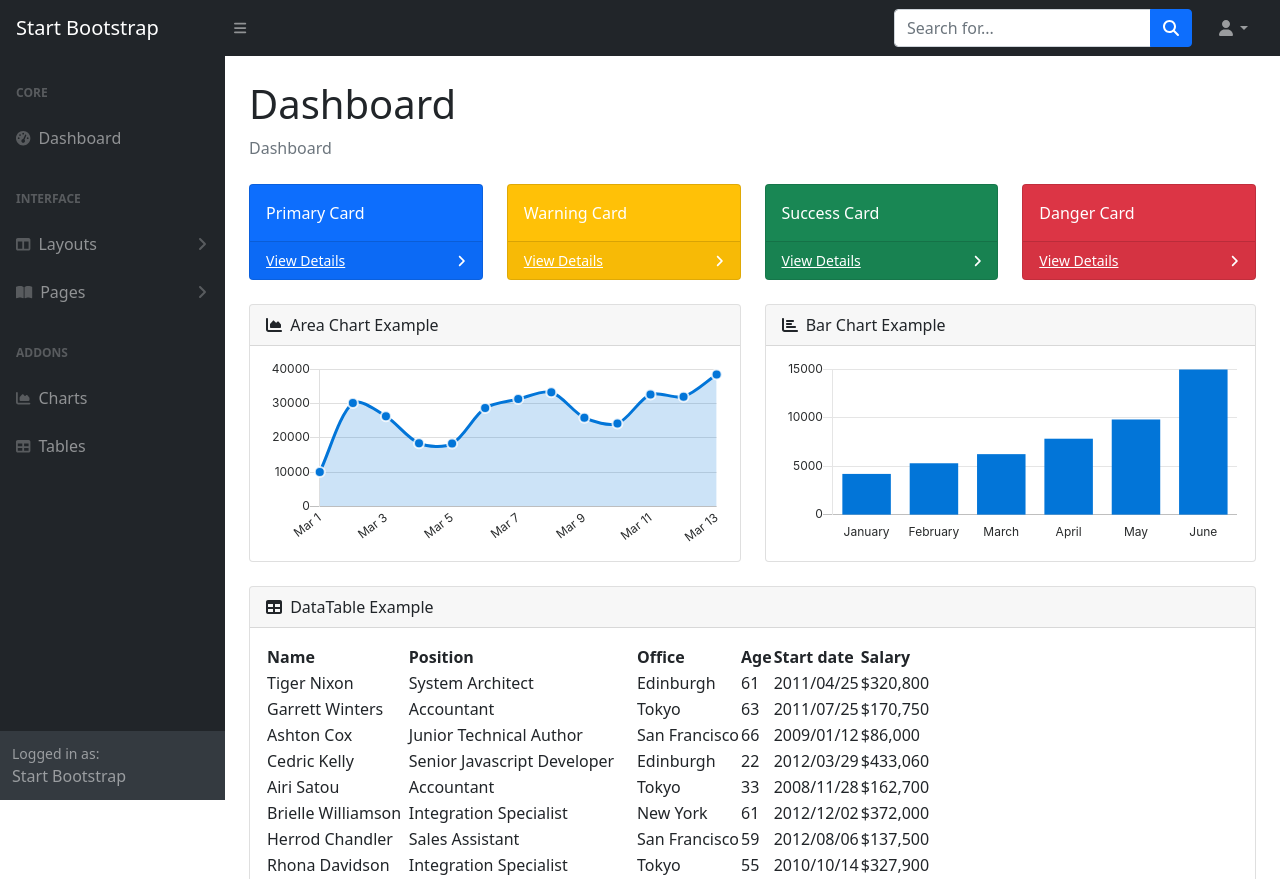
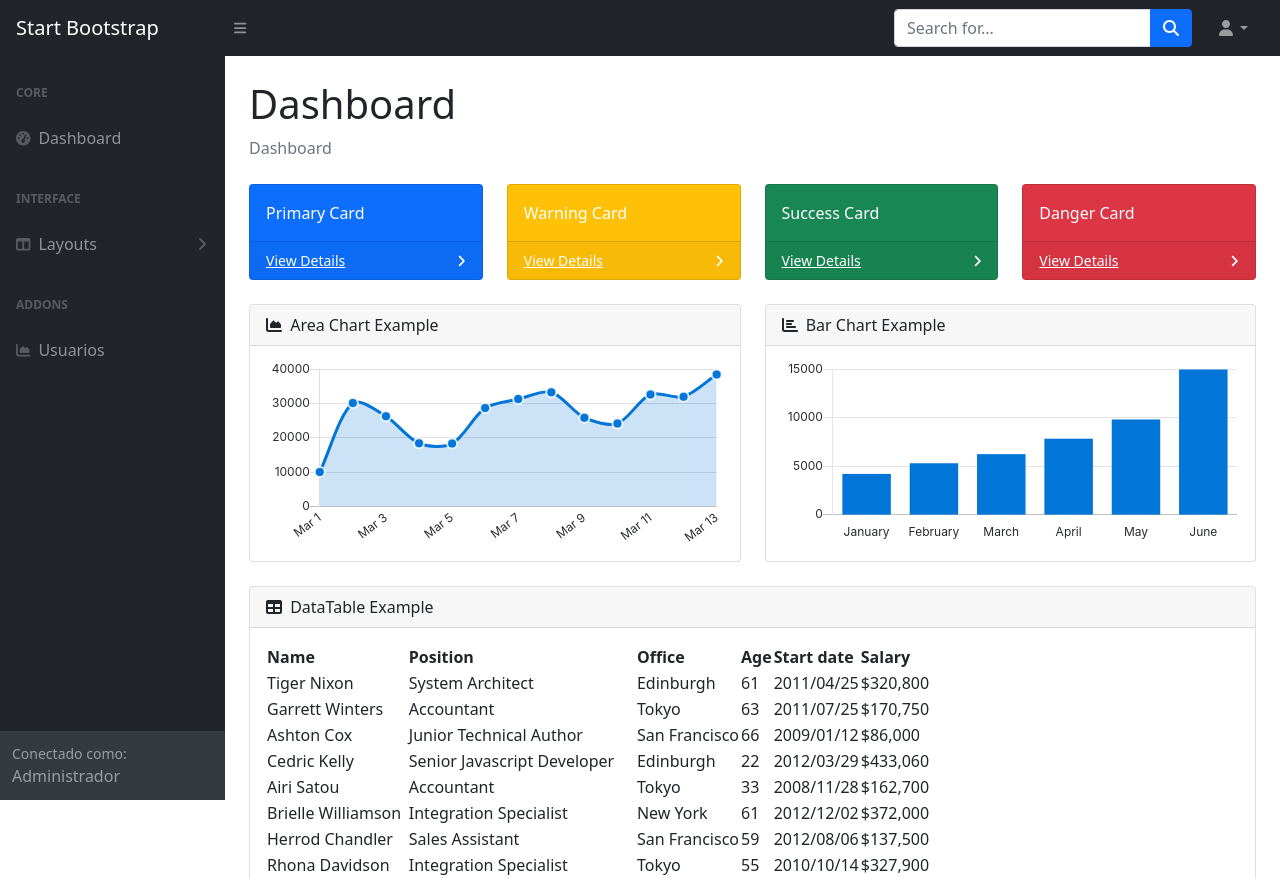
Before and after one commit to JeniferGomez/TiendaOnline_Veterinaria_TerraPet, a PHP site: page /TiendaOnline_Veterinaria_TerraPet/Views/admin/administracion/index.php in a window 1280 px wide. Shown: the top 879 px of the page. Run offline with PHP 8.4, Linux system fonts and the light colour scheme; some libraries are stand-ins or nearby versions.

Commit message:
usuarios

```diff
--- a/Views/admin/administracion/index.php
+++ b/Views/admin/administracion/index.php
@@ -1,5 +1,6 @@
 <!DOCTYPE html>
 <html lang="en">
+
 <head>
     <meta charset="utf-8" />
     <meta http-equiv="X-UA-Compatible" content="IE=edge" />
@@ -10,7 +11,25 @@
     <link href="https://cdn.jsdelivr.net/npm/simple-datatables@latest/dist/style.css" rel="stylesheet" />
     <link href="<?php echo BASE_URL; ?>assets/css/indexAdmin/styles.css" rel="stylesheet" />
     <script src="https://use.fontawesome.com/releases/v6.1.0/js/all.js" crossorigin="anonymous"></script>
+    <link rel="apple-touch-icon" sizes="57x57" href="<?php echo BASE_URL; ?>assets/favicon/apple-icon-57x57.png">
+    <link rel="apple-touch-icon" sizes="60x60" href="<?php echo BASE_URL; ?>assets/favicon/apple-icon-60x60.png">
+    <link rel="apple-touch-icon" sizes="72x72" href="<?php echo BASE_URL; ?>assets/favicon/apple-icon-72x72.png">
+    <link rel="apple-touch-icon" sizes="76x76" href="<?php echo BASE_URL; ?>assets/favicon/apple-icon-76x76.png">
+    <link rel="apple-touch-icon" sizes="114x114" href="<?php echo BASE_URL; ?>assets/favicon/apple-icon-114x114.png">
+    <link rel="apple-touch-icon" sizes="120x120" href="<?php echo BASE_URL; ?>assets/favicon/apple-icon-120x120.png">
+    <link rel="apple-touch-icon" sizes="144x144" href="<?php echo BASE_URL; ?>assets/favicon/apple-icon-144x144.png">
+    <link rel="apple-touch-icon" sizes="152x152" href="<?php echo BASE_URL; ?>assets/favicon/apple-icon-152x152.png">
+    <link rel="apple-touch-icon" sizes="180x180" href="<?php echo BASE_URL; ?>assets/favicon/apple-icon-180x180.png">
+    <link rel="icon" type="image/png" sizes="192x192" href="<?php echo BASE_URL; ?>assets/favicon/android-icon-192x192.png">
+    <link rel="icon" type="image/png" sizes="32x32" href="<?php echo BASE_URL; ?>assets/favicon/favicon-32x32.png">
+    <link rel="icon" type="image/png" sizes="96x96" href="<?php echo BASE_URL; ?>assets/favicon/favicon-96x96.png">
+    <link rel="icon" type="image/png" sizes="16x16" href="<?php echo BASE_URL; ?>assets/favicon/favicon-16x16.png">
+    <link rel="manifest" href="<?php echo BASE_URL; ?>assets/favicon/manifest.json">
+    <meta name="msapplication-TileColor" content="#ffffff">
+    <meta name="msapplication-TileImage" content="<?php echo BASE_URL; ?>assets/favicon/ms-icon-144x144.png">
+    <meta name="theme-color" content="#ffffff">
 </head>
+
 <body class="sb-nav-fixed">
     <nav class="sb-topnav navbar navbar-expand navbar-dark bg-dark">
         <!-- Navbar Brand-->
@@ -31,7 +50,9 @@
                 <ul class="dropdown-menu dropdown-menu-end" aria-labelledby="navbarDropdown">
                     <li><a class="dropdown-item" href="#!">Settings</a></li>
                     <li><a class="dropdown-item" href="#!">Activity Log</a></li>
-                        <li><hr class="dropdown-divider" /></li>
+                    <li>
+                        <hr class="dropdown-divider" />
+                    </li>
                     <li><a class="dropdown-item" href="#!">Logout</a></li>
                 </ul>
             </li>
@@ -59,11 +80,6 @@
                                 <a class="nav-link" href="layout-sidenav-light.html">Light Sidenav</a>
                             </nav>
                         </div>
-                            <a class="nav-link collapsed" href="#" data-bs-toggle="collapse" data-bs-target="#collapsePages" aria-expanded="false" aria-controls="collapsePages">
-                                <div class="sb-nav-link-icon"><i class="fas fa-book-open"></i></div>
-                                Pages
-                                <div class="sb-sidenav-collapse-arrow"><i class="fas fa-angle-down"></i></div>
-                            </a>
                         <div class="collapse" id="collapsePages" aria-labelledby="headingTwo" data-bs-parent="#sidenavAccordion">
                             <nav class="sb-sidenav-menu-nested nav accordion" id="sidenavAccordionPages">
                                 <a class="nav-link collapsed" href="#" data-bs-toggle="collapse" data-bs-target="#pagesCollapseAuth" aria-expanded="false" aria-controls="pagesCollapseAuth">
@@ -93,17 +109,13 @@
                         <div class="sb-sidenav-menu-heading">Addons</div>
                         <a class="nav-link" href="charts.html">
                             <div class="sb-nav-link-icon"><i class="fas fa-chart-area"></i></div>
-                                Charts
-                            </a>
-                            <a class="nav-link" href="tables.html">
-                                <div class="sb-nav-link-icon"><i class="fas fa-table"></i></div>
-                                Tables
+                            Usuarios
                         </a>
                     </div>
                 </div>
                 <div class="sb-sidenav-footer">
-                        <div class="small">Logged in as:</div>
-                        Start Bootstrap
+                    <div class="small">Conectado como:</div>
+                    Administrador
                 </div>
             </nav>
         </div>
@@ -684,4 +696,5 @@
     <script src="https://cdn.jsdelivr.net/npm/simple-datatables@latest" crossorigin="anonymous"></script>
     <script src="<?php echo BASE_URL; ?>assets/demo/datatables-simple-demo.js"></script>
 </body>
+
 </html>
```
Lines whose indentation alone changed are shown as unchanged.
